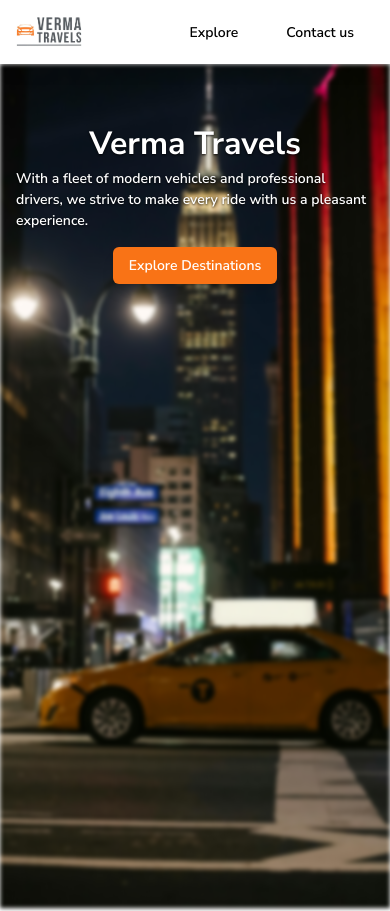
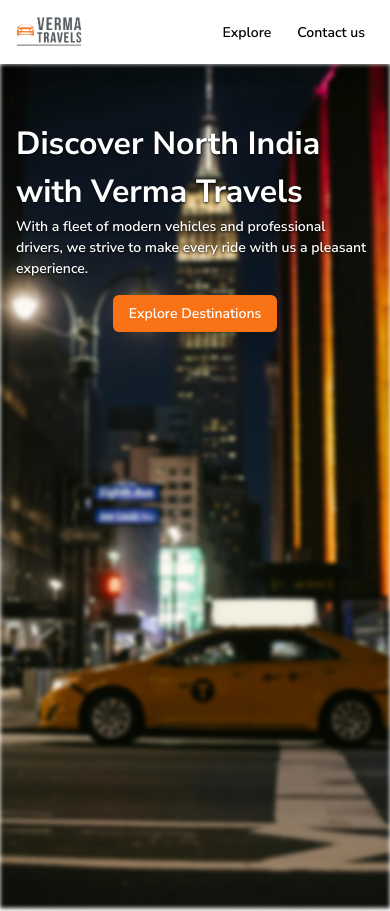
Before and after one commit to kmadhav907/Verma-Travels-Prod, a React (Vite) app: page / in a window 390 px wide. Shown: the top 911 px of the page. Built offline with nearby package versions, Linux system fonts and the light colour scheme.

Commit message:
Changes requested

```diff
--- a/src/App.css
+++ b/src/App.css
@@ -1,3 +1,11 @@
+* {
+	margin: 0;
+	padding: 0;
+	box-sizing: border-box;
+}
+#root {
+	max-width: calc(100vw - 1px);
+}
 .react-responsive-modal-modal {
 	border-radius: 10px;
 }
@@ -13,3 +21,13 @@
 	--t: 0.3s;
 	color: #fff;
 }
+
+@media screen and (max-width: 768px) {
+	.nav-link {
+		background: white !important;
+		padding: 5px !important;
+	}
+	.nav-link:hover {
+		color: black;
+	}
+}
--- a/src/App.tsx
+++ b/src/App.tsx
@@ -167,7 +167,7 @@ function App() {
 
 					<div className="md:max-w-[100vw] md:min-h-[300px] flex items-center justify-center flex-col p-4">
 						<h1 className="font-nunito-xl max-w-[100%] text-white drop-shadow-[0_1.2px_1.2px_rgba(0,0,0,0.8)]">
-							Verma Travels
+							Discover North India with Verma Travels
 						</h1>
 						<h3 className="font-nunito-md max-w-[100%] text-white drop-shadow-[0_1.2px_1.2px_rgba(0,0,0,0.8)]">
 							With a fleet of modern vehicles and professional drivers, we
@@ -255,17 +255,6 @@ function App() {
 						)}
 					</div>
 				</div>
-				<div
-					id="exploreDestination"
-					className="flex mt-[20px] md:mt-[100px] items-center justify-center flex-col md:w-[100vw] w-screen p-2 md:p-8 mb-[20px]"
-				>
-					<h1 className="font-nunito-xl max-w-[100%] text-center">
-						Discover North India with Verma Travels
-					</h1>
-					<button className="font-nunito-md shadow-lg bg-orange-500 hover:bg-orange-600 md:flex-row rounded-md text-white px-4 py-2 mt-4 mx-auto md:mx-0">
-						Plan your trip now
-					</button>
-				</div>
 			</main>
 		</>
 	);
--- a/src/components/Footer.tsx
+++ b/src/components/Footer.tsx
@@ -17,8 +17,8 @@ const Footer = () => {
 			</Modal>
 			<main
 				id="contact"
-				className="container max-w-screen-2xl w-screen flex  flex-col justify-between items-center md:items-start
-bg-slate-100 pt-[10px] mb-[20px]"
+				className="container max-w-screen-2xl w-screen flex  flex-col justify-between items-center md:items-start mt-10
+bg-slate-200 pt-[10px] pb-[20px]"
 			>
 				<div className="w-[95vw] flex flex-col md:flex-row items-strech justify-between mx-auto">
 					<form
```
